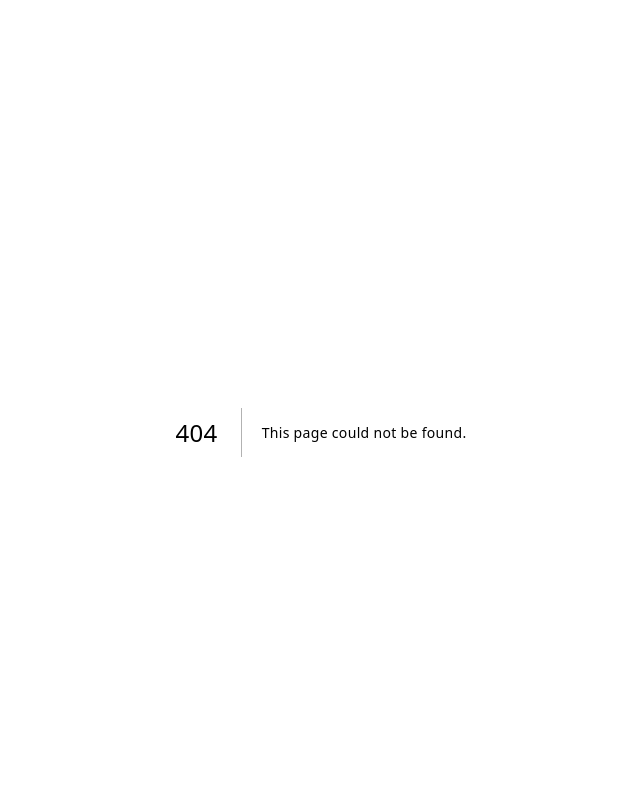
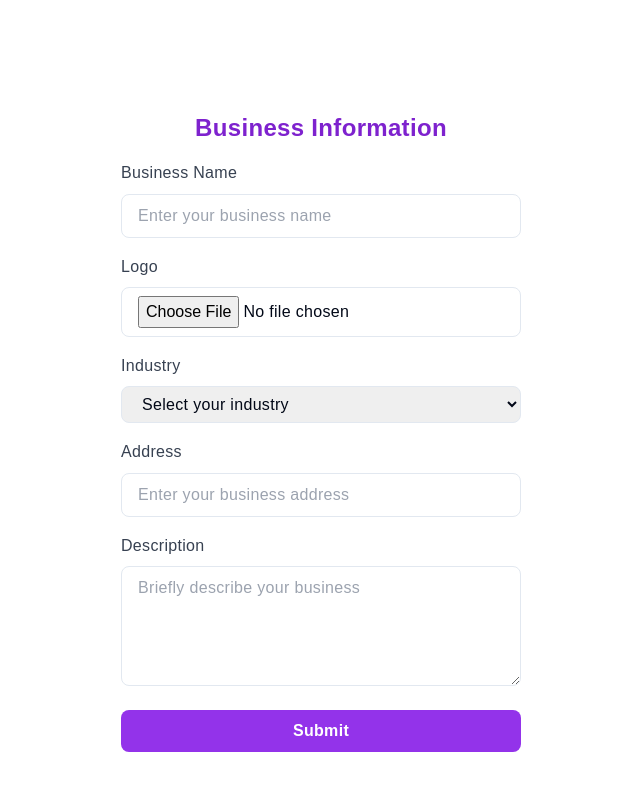
Before and after one commit to Matthommes/BookEase, a Next.js app in the folder frontend/: page /onboarding/business-info in a window 1280 px wide. Before the commit this address had no page. Shown: the top 790 px of the page, without its empty margins (319-959 px from the left). Built offline with nearby package versions, Linux system fonts and the light colour scheme.

Commit message:
Minor UI changes

```diff
--- a/frontend/app/components/hero.jsx
+++ b/frontend/app/components/hero.jsx
@@ -7,18 +7,21 @@ export default function Hero() {
     <main className="py-8 mt-20 text-center">
       <div>
         <h1 className="text-3xl md:text-6xl mb-4 font-bold">
-          Find Experts. Grow Businesses.
+          Find <span className="text-purple-500">Experts</span>. Grow <span className="text-purple-500">Businesses</span>
         </h1>
         <h3 className="mb-6 text-xl font-medium">
           Search and book trusted services in seconds, or join our platform to
           connect with more customers.
         </h3>
         <div className="flex space-x-4 justify-center">
-          <Link className=" py-1 px-6 bg-blue-700 text-white font-bold " href="/register">
+          <Link
+            className=" py-1 px-6 bg-purple-500 hover:bg-purple-700 text-white rounded-sm fon "
+            href="/register"
+          >
             Get Started
           </Link>
           <Link
-            className=" py-1 px-6 text-blue-400 border-2 border-blue-400"
+            className=" py-1 px-6 rounded-sm hover:bg-purple-50  text-purple-500 border-2 border-purple-500"
             href="/search"
           >
             Search
--- a/frontend/app/login/component/socialButton.jsx
+++ b/frontend/app/login/component/socialButton.jsx
@@ -2,11 +2,10 @@ export default function SocialButton({ logoSrc, altText, label }) {
   return (
     <button
       aria-label={altText}
-        className="w-full flex items-center justify-center px-4 py-1 border border-gray-300 rounded-md font-semibold text-gray-500 bg-transparent hover:bg-gray-100 transition ease-in-out duration-200"
+      className="w-full flex items-center justify-center px-4 py-1 border border-purple-300 rounded-md font-medium text-gray-500 bg-transparent hover:bg-purple-50 transition ease-in-out duration-200"
     >
       <img src={logoSrc} alt={altText} className="w-5 h-5 mr-2" />
       {label}
     </button>
-
   );
  }
--- a/frontend/app/login/page.jsx
+++ b/frontend/app/login/page.jsx
@@ -33,6 +33,7 @@ export default function Login() {
         onSubmit={handleSubmit}
         className="w-full max-w-sm flex flex-col text-left p-8"
       >
+        <h1 className="mb-12 text-xl">BOOKSMARTLY</h1>
         <h1 className="text-3xl font-bold text-gray-800 mb-2">Welcome back</h1>
         <p className="font-medium text-sm text-gray-500 mb-4">
           Enter your credentials to jump right in.
@@ -53,7 +54,7 @@ export default function Login() {
           />
         </div>
 
-        <hr className="border-gray-300 w-full my-8" />
+        <hr className="border-purple-300 w-full my-8" />
 
         <div className="grid w-full max-w-sm items-center gap-1.5 space-y-2 mb-4">
           <Label htmlFor="email">Email</Label>
@@ -61,20 +62,25 @@ export default function Login() {
             type="email"
             id="email"
             placeholder="Email"
-            className="mt-1 mb-3"
+            className="mt-1 mb-3 border-purple-600 focus-visible:ring-purple-400"
           />
           {emailError && <p className="text-red-500 text-sm">{emailError}</p>}
           {isSubmitting ? (
-            <Button disabled>
+            <Button disabled className="bg-purple-500">
               <Loader2 className="animate-spin" />
             </Button>
           ) : (
-            <Button className="font-semibold">Continue</Button>
+            <Button className="font-semibold bg-purple-600 hover:bg-purple-700">
+              Continue
+            </Button>
           )}
         </div>
-        <p className="text-left text-gray-500 font-medium text-sm">
+        <p className="text-left text-gray-500 font-medium text-xs">
           Don't have an account yet?{" "}
-          <Link href="/register" className="text-blue-600 hover:underline">
+          <Link
+            href="/register"
+            className="text-purple-400 underline hover:text-purple-600"
+          >
             Sign up
           </Link>
         </p>
--- /dev/null
+++ b/frontend/app/onboarding/business-info/page.jsx
@@ -0,0 +1,101 @@
+export default function BusinessDetails() {
+  return (
+    <main className="h-screen flex items-center justify-center ">
+      <div className="max-w-md w-full  p-6 ">
+        <h1 className="text-2xl font-semibold text-purple-700 mb-4 text-center">
+          Business Information
+        </h1>
+        <form className="space-y-4">
+          {/* Business Name */}
+          <div>
+            <label
+              htmlFor="businessName"
+              className="block text-gray-700 font-medium mb-2"
+            >
+              Business Name
+            </label>
+            <input
+              type="text"
+              id="businessName"
+              placeholder="Enter your business name"
+              className="w-full px-4 py-2 border rounded-lg focus:outline-none focus:ring-2 focus:ring-purple-500"
+            />
+          </div>
+          <div>
+            <label
+              htmlFor="logo"
+              className="block text-gray-700 font-medium mb-2"
+            >
+              Logo
+            </label>
+            <input
+              type="file"
+              id="logo"
+              accept="image/*"
+              className="w-full px-4 py-2 border rounded-lg focus:outline-none focus:ring-2 focus:ring-purple-500"
+            />
+          </div>
+
+          {/* Industry */}
+          <div>
+            <label
+              htmlFor="industry"
+              className="block text-gray-700 font-medium mb-2"
+            >
+              Industry
+            </label>
+            <select
+              id="industry"
+              className="w-full px-4 py-2 border rounded-lg focus:outline-none focus:ring-2 focus:ring-purple-700"
+            >
+              <option value="">Select your industry</option>
+              <option value="salon">Salon</option>
+              <option value="consulting">Consulting</option>
+              <option value="fitness">Fitness</option>
+              <option value="other">Other</option>
+            </select>
+          </div>
+
+          {/* Address */}
+          <div>
+            <label
+              htmlFor="address"
+              className="block text-gray-700 font-medium mb-2"
+            >
+              Address
+            </label>
+            <input
+              type="text"
+              id="address"
+              placeholder="Enter your business address"
+              className="w-full px-4 py-2 border rounded-lg focus:outline-none focus:ring-2 focus:ring-purple-500"
+            />
+          </div>
+
+          <div>
+            <label
+              htmlFor="description"
+              className="block text-gray-700 font-medium mb-2"
+            >
+              Description
+            </label>
+            <textarea
+              id="description"
+              placeholder="Briefly describe your business"
+              rows={4}
+              className="w-full px-4 py-2 border rounded-lg focus:outline-none focus:ring-2 focus:ring-purple-500"
+            />
+          </div>
+
+          {/* Submit Button */}
+          <button
+            type="submit"
+            className="w-full px-4 py-2 bg-purple-600 text-white font-semibold rounded-lg hover:bg-purple-800 transition"
+          >
+            Submit
+          </button>
+        </form>
+      </div>
+    </main>
+  );
+}
--- /dev/null
+++ b/frontend/app/onboarding/confirmation/page.jsx
@@ -0,0 +1,7 @@
+export default function Confirmation() {
+    return (
+        <main>
+            <h1>CONFIRM</h1>
+        </main>
+    )
+}
--- /dev/null
+++ b/frontend/app/onboarding/service-info/page.jsx
@@ -0,0 +1,5 @@
+export default function ServiceDetails(){
+    return <main>
+        <h1>Service Details</h1>
+    </main>;
+}
--- /dev/null
+++ b/frontend/app/onboarding/welcome/page.jsx
@@ -0,0 +1,34 @@
+import Link from 'next/link'
+
+
+export default function Welcome() {
+  return (
+    <main className="h-screen flex items-center justify-center bg-gray">
+      {/* Two-column layout */}
+      <div className="flex flex-col md:flex-row items-center max-w-5xl mx-auto p-8">
+        {/* Left Column */}
+        <div className="text-center md:text-left md:w-1/2 space-y-6">
+          <h1 className="text-4xl font-bold text-purple-700">
+            Welcome to BookSmartly!
+          </h1>
+          <p className="text-lg text-gray-600">
+            Let’s set up your account to get started with bookings. We’ll guide
+            you through the process step by step.
+          </p>
+          <Link href="/onboarding/business-info">
+              <button className="mt-2 px-6 py-3 bg-purple-700 text-white font-semibold rounded-lg hover:bg-purple-800 transition">
+                Get Started
+              </button>
+          </Link>
+        </div>
+
+        {/* Right Column (Image Placeholder for Now) */}
+        <div className="hidden md:block md:w-1/2">
+          <div className="w-full h-64 bg-gray-200 flex items-center justify-center rounded-lg">
+            <span className="text-gray-500">Illustration/Image Here</span>
+          </div>
+        </div>
+      </div>
+    </main>
+  );
+}
--- a/frontend/app/register/page.jsx
+++ b/frontend/app/register/page.jsx
@@ -33,6 +33,7 @@ export default function Register() {
         onSubmit={handleSubmit}
         className="w-full max-w-sm flex flex-col text-left p-8"
       >
+        <h1 className="mb-12 text-xl">BOOKSMARTLY</h1>
         <h1 className="text-3xl font-bold text-gray-800 mb-2">
           Create your account
         </h1>
@@ -55,15 +56,22 @@ export default function Register() {
           />
         </div>
 
-        <hr className="border-gray-300 w-full my-8" />
+        <hr className="border-purple-300 w-full my-8" />
 
-        <div className="grid w-full max-w-sm items-center gap-1.5 space-y-2 mb-4">
+        <div className="grid w-full max-w-sm items-center gap-1.5  mb-4">
+          <Label htmlFor="name">Business Name</Label>
+          <Input
+            type="text"
+            id="businessName"
+            placeholder="Business Name"
+            className="mt-1 mb-3 border-purple-600 focus-visible:ring-purple-400"
+          />
           <Label htmlFor="email">Email</Label>
           <Input
             type="email"
             id="email"
             placeholder="Email"
-            className="mt-1 mb-3"
+            className="mt-1 mb-3 border-purple-600 focus-visible:ring-purple-400"
           />
           {emailError && <p className="text-red-500 text-xs">{emailError}</p>}
           {isSubmitting ? (
@@ -71,14 +79,16 @@ export default function Register() {
               <Loader2 className="animate-spin" />
             </Button>
           ) : (
-            <Button className="font-semibold">Continue</Button>
+            <Button className="font-semibold bg-purple-600 hover:bg-purple-700">
+              Send register link
+            </Button>
           )}
         </div>
         <p className="text-left text-gray-500 font-medium mb-2 text-xs">
           By signing up, you agree to our{" "}
           <Link
             href="/register"
-            className="text-blue-400 underline hover:text-blue-600"
+            className="text-purple-400 underline hover:text-purple-600"
           >
             Terms & Privacy.
           </Link>
@@ -86,8 +96,8 @@ export default function Register() {
         <p className="text-left text-gray-500 font-medium text-xs">
           Already have an account?{"  "}
           <Link
-            href="/register"
-            className="text-blue-400 underline hover:text-black"
+            href="/login"
+            className="text-purple-400 underline hover:text-purple-600"
           >
             Log in
           </Link>
--- a/frontend/components/ui/input.jsx
+++ b/frontend/components/ui/input.jsx
@@ -7,7 +7,7 @@ const Input = React.forwardRef(({ className, type, ...props }, ref) => {
     (<input
       type={type}
       className={cn(
-        "flex h-9 w-full rounded-md border border-input bg-transparent px-3 py-1 text-base shadow-sm transition-colors file:border-0 file:bg-transparent file:text-sm file:font-medium file:text-foreground placeholder:text-muted-foreground focus-visible:outline-none focus-visible:ring-1 focus-visible:ring-ring disabled:cursor-not-allowed disabled:opacity-50 md:text-sm",
+        "flex h-9 w-full rounded-md border border-input bg-transparent px-3 py-1 text-base shadow-sm transition-colors file:border-0 file:bg-transparent file:text-sm file:font-medium file:text-foreground placeholder:text-gray-300 placeholder:text-xs focus-visible:outline-none focus-visible:ring-1 focus-visible:ring-ring disabled:cursor-not-allowed disabled:opacity-50 md:text-sm",
         className
       )}
       ref={ref}
--- a/frontend/components/ui/label.jsx
+++ b/frontend/components/ui/label.jsx
@@ -7,7 +7,7 @@ import { cva } from "class-variance-authority";
 import { cn } from "@/lib/utils"
 
 const labelVariants = cva(
-  "text-sm font-medium leading-none peer-disabled:cursor-not-allowed peer-disabled:opacity-70"
+  "text-sm font-medium leading-none peer-disabled:cursor-not-allowed text-gray-400 peer-disabled:opacity-70"
 )
 
 const Label = React.forwardRef(({ className, ...props }, ref) => (
--- a/frontend/tailwind.config.js
+++ b/frontend/tailwind.config.js
@@ -9,53 +9,67 @@ module.exports = {
   theme: {
     extend: {
       colors: {
-  			background: 'hsl(var(--background))',
-  			foreground: 'hsl(var(--foreground))',
+        purple: {
+          DEFAULT: "#6C5CE7",
+          dark: "#4A148C",
+          light: "#A29BFE",
+          hover: "#9B59B6",
+        },
+        gray: {
+          light: "#F5F5F5",
+          DEFAULT: "#D1D1D1",
+          dark: "#2D2D2D",
+        },
+        pink: {
+          soft: "#F8A5C2",
+        },
+        background: "hsl(var(--background))",
+        foreground: "hsl(var(--foreground))",
         card: {
-  				DEFAULT: 'hsl(var(--card))',
-  				foreground: 'hsl(var(--card-foreground))'
+          DEFAULT: "hsl(var(--card))",
+          foreground: "hsl(var(--card-foreground))",
         },
         popover: {
-  				DEFAULT: 'hsl(var(--popover))',
-  				foreground: 'hsl(var(--popover-foreground))'
+          DEFAULT: "hsl(var(--popover))",
+          foreground: "hsl(var(--popover-foreground))",
         },
         primary: {
-  				DEFAULT: 'hsl(var(--primary))',
-  				foreground: 'hsl(var(--primary-foreground))'
+          DEFAULT: "hsl(var(--primary))",
+          foreground: "hsl(var(--primary-foreground))",
         },
         secondary: {
-  				DEFAULT: 'hsl(var(--secondary))',
-  				foreground: 'hsl(var(--secondary-foreground))'
+          DEFAULT: "hsl(var(--secondary))",
+          foreground: "hsl(var(--secondary-foreground))",
         },
         muted: {
-  				DEFAULT: 'hsl(var(--muted))',
-  				foreground: 'hsl(var(--muted-foreground))'
+          DEFAULT: "hsl(var(--muted))",
+          foreground: "hsl(var(--muted-foreground))",
         },
         accent: {
-  				DEFAULT: 'hsl(var(--accent))',
-  				foreground: 'hsl(var(--accent-foreground))'
+          DEFAULT: "hsl(var(--accent))",
+          foreground: "hsl(var(--accent-foreground))",
         },
         destructive: {
-  				DEFAULT: 'hsl(var(--destructive))',
-  				foreground: 'hsl(var(--destructive-foreground))'
+          DEFAULT: "hsl(var(--destructive))",
+          foreground: "hsl(var(--destructive-foreground))",
         },
-  			border: 'hsl(var(--border))',
-  			input: 'hsl(var(--input))',
-  			ring: 'hsl(var(--ring))',
+        border: "hsl(var(--border))",
+        input: "hsl(var(--input))",
+        ring: "hsl(var(--ring))",
         chart: {
-  				'1': 'hsl(var(--chart-1))',
-  				'2': 'hsl(var(--chart-2))',
-  				'3': 'hsl(var(--chart-3))',
-  				'4': 'hsl(var(--chart-4))',
-  				'5': 'hsl(var(--chart-5))'
-  			}
+          1: "hsl(var(--chart-1))",
+          2: "hsl(var(--chart-2))",
+          3: "hsl(var(--chart-3))",
+          4: "hsl(var(--chart-4))",
+          5: "hsl(var(--chart-5))",
+        },
       },
       borderRadius: {
-  			lg: 'var(--radius)',
-  			md: 'calc(var(--radius) - 2px)',
-  			sm: 'calc(var(--radius) - 4px)'
-  		}
-  	}
+        lg: "var(--radius)",
+        md: "calc(var(--radius) - 2px)",
+        sm: "calc(var(--radius) - 4px)",
+      },
+    },
   },
   plugins: [require("tailwindcss-animate")],
 };
```
Lines whose indentation alone changed are shown as unchanged.
